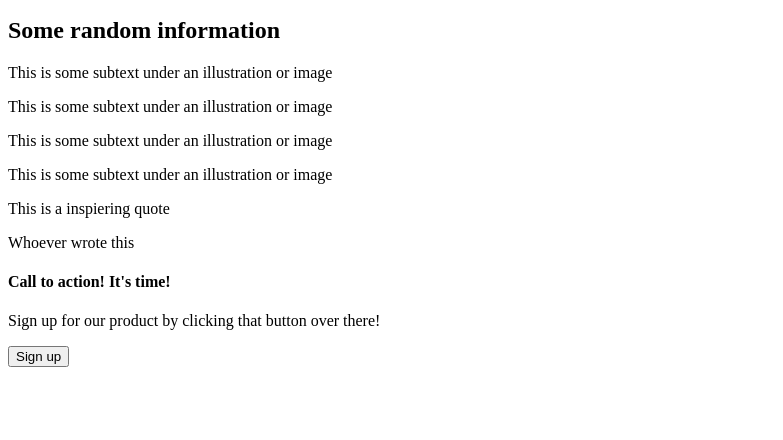
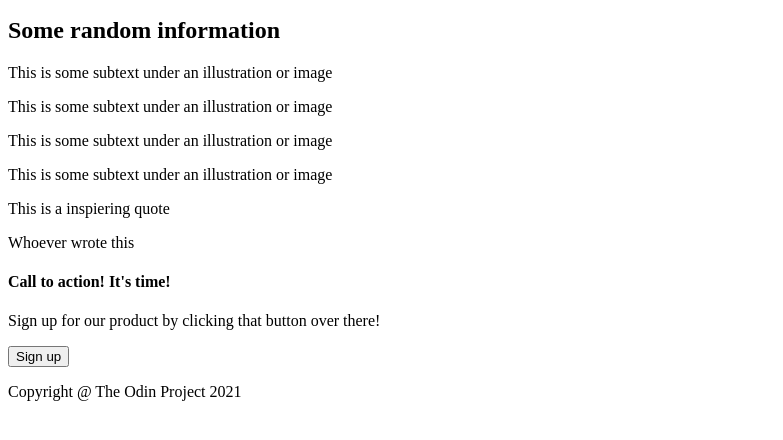
Before and after one commit to LouisCorin/Landing-Page, a plain HTML site: page index.html in a window 1280 px wide. Shown: the part 182-622 px from the top of the page, without its empty margins (0-783 px from the left). Drawn offline with Linux system fonts and the light colour scheme.

Commit message:
Add footer and copyright details

```diff
--- a/index.html
+++ b/index.html
@@ -49,6 +49,7 @@
         </div>
     </main>
     <footer>
+        <p>Copyright @ The Odin Project 2021</p>
     </footer>
 </body>
 </html>
```
